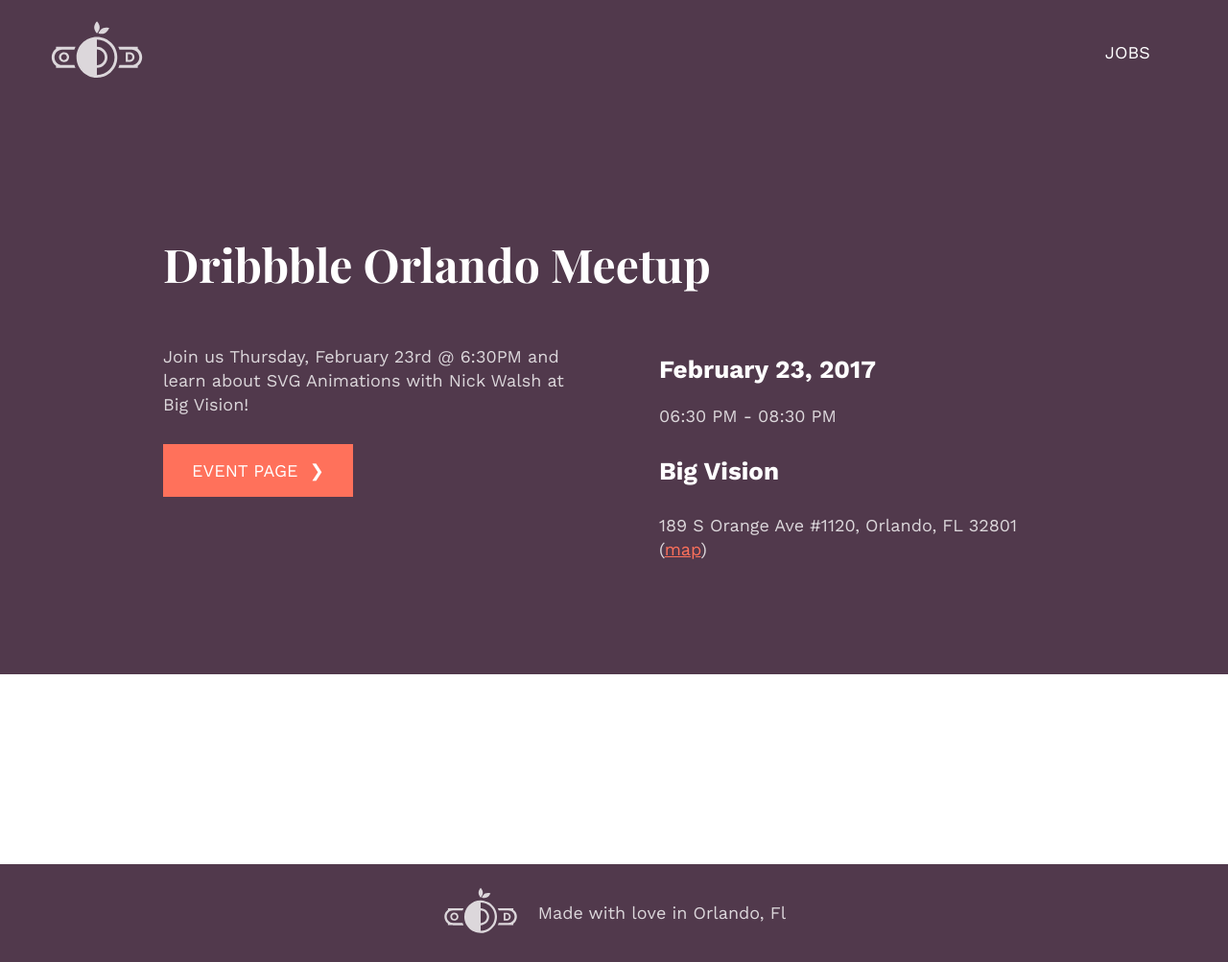
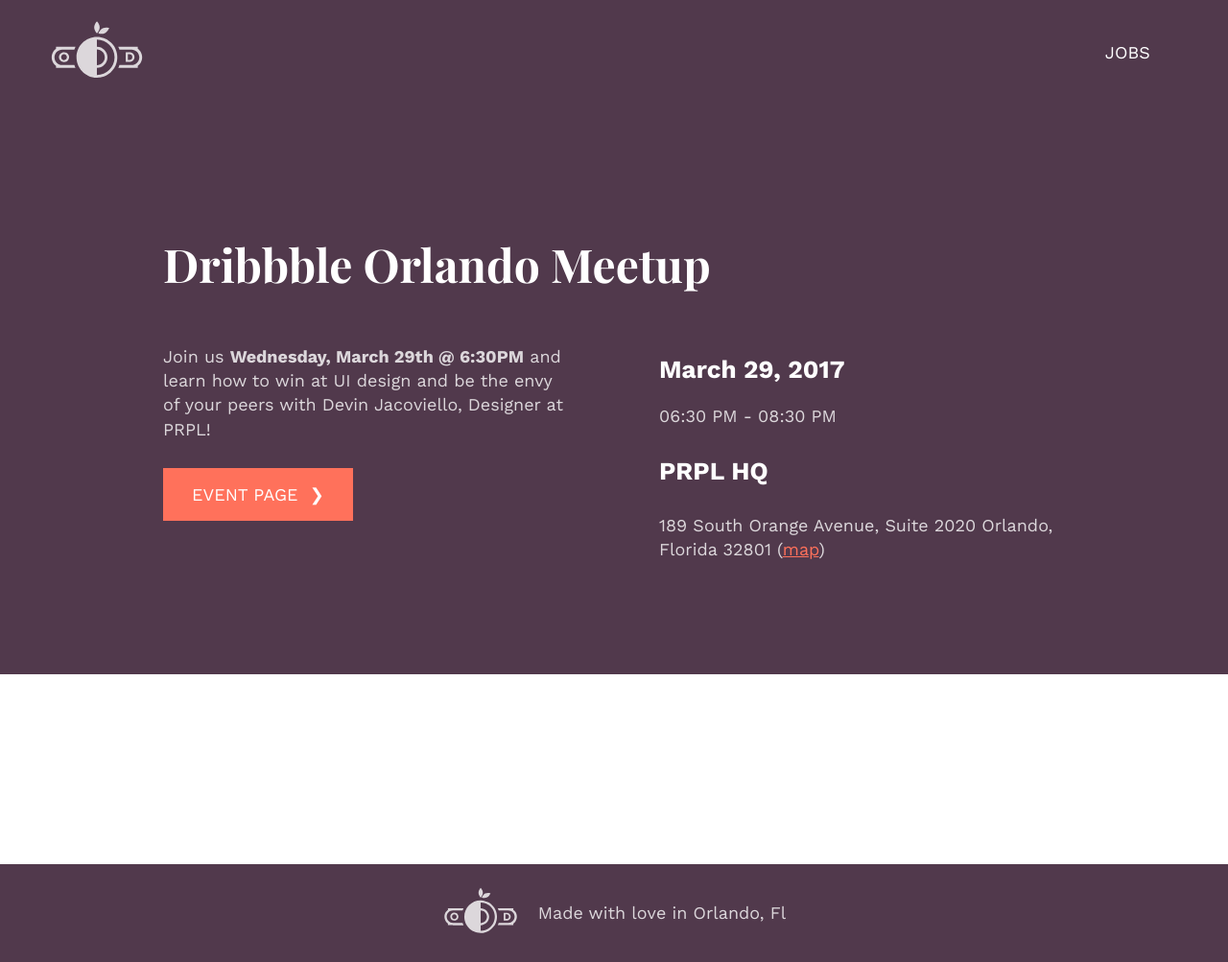
Before and after one commit to whosdustin/orlando-designers, a Jekyll site: the page built from _events/january-dribbble-orlando-meetup.markdown, in a window 1280 px wide. Shown: the whole page at 96% size. Built offline with Jekyll 4.4.1, drawn with Linux system fonts in a browser that asks for light colours; comment, search, counter and statistics services are not loaded.

Commit message:
Updated January Dribbble Orlando Meetup

```diff
--- a/_events/january-dribbble-orlando-meetup.markdown
+++ b/_events/january-dribbble-orlando-meetup.markdown
@@ -5,11 +5,11 @@
 - meetup
 tags:
 - dribbblemeetup orlando
-start_date: 2017-02-23 18:30:00 -05:00
-end_date: 2017-02-23 20:30:00 -05:00
-location_name: Big Vision
-address: '189 S Orange Ave #1120, Orlando, FL 32801'
-link: https://nvite.com/DribbbleOrlando/d856
+start_date: 2017-03-29 18:30:00 -04:00
+end_date: 2017-03-29 20:30:00 -04:00
+location_name: PRPL HQ
+address: 189 South Orange Avenue, Suite 2020 Orlando, Florida 32801
+link: https://nvite.com/DribbbleOrlando/efb8
 ---
 
-Join us Thursday, February 23rd @ 6:30PM and learn about SVG Animations with Nick Walsh at Big Vision!
+Join us **Wednesday, March 29th @ 6:30PM** and learn how to win at UI design and be the envy of your peers with Devin Jacoviello, Designer at PRPL!
```
